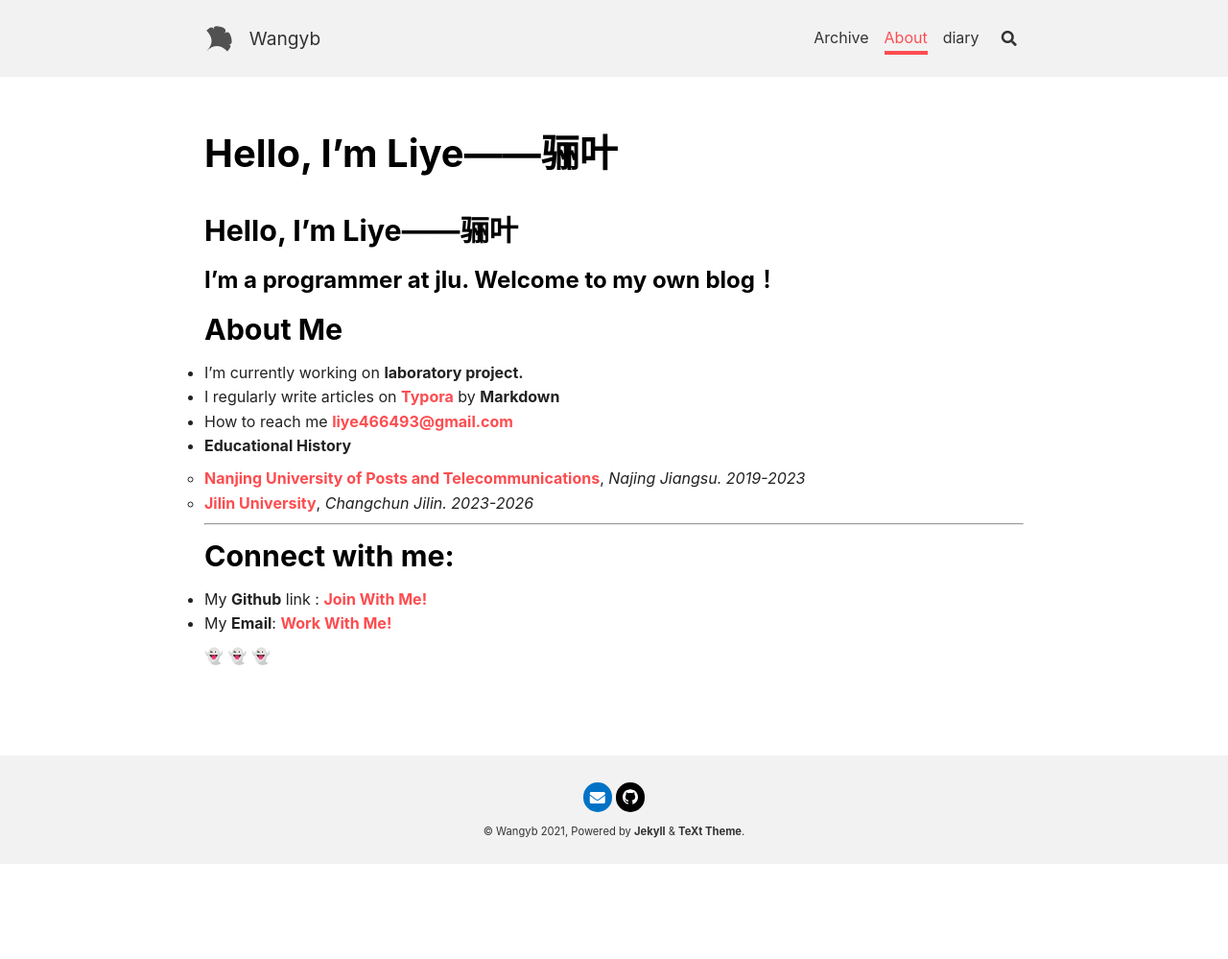
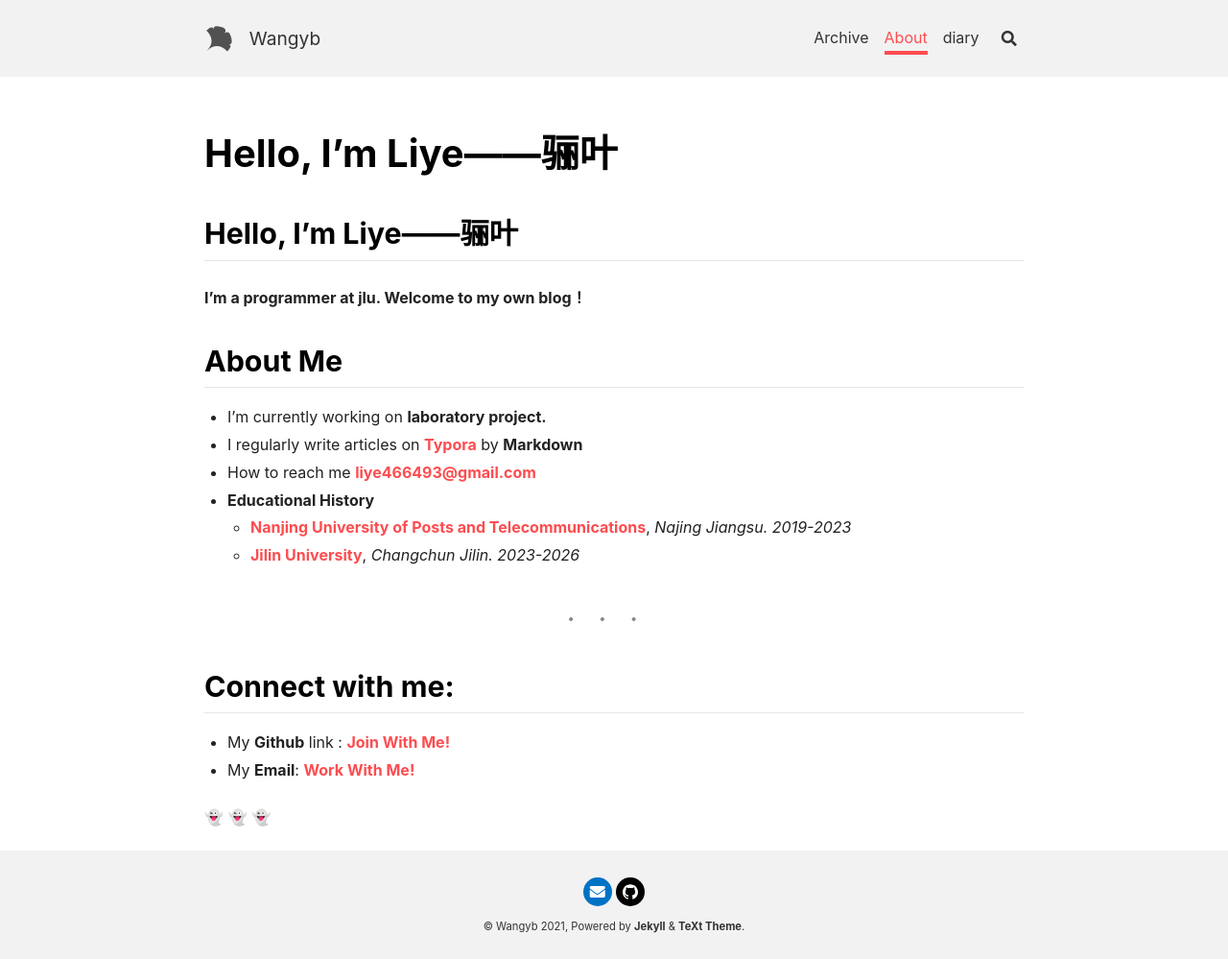
Before and after one commit to wangyb97/wangyb97.github.io, a Jekyll site: the page built from about.md, in a window 1280 px wide. Shown: the whole page at 96% size. Built offline with Jekyll 4.4.1, drawn with Linux system fonts in a browser that asks for light colours; nearby versions of some CDN libraries; emoji names are drawn with the system emoji font; our own code applies the rules of GitHub Pages for plain Markdown files; before the commit the page ends 900 px from its top, so only the background shows below that.

Commit message:
change some mdfiles

```diff
--- a/about.md
+++ b/about.md
@@ -28,7 +28,7 @@ titles:
 
 ## Hello, I'm Liye——骊叶
 
-### I'm a programmer at jlu. Welcome to my own blog！
+##### I'm a programmer at jlu. Welcome to my own blog！
 
 ## About Me
 
```
Also changed, not shown: other parts of about.md (+1 -1 lines).
